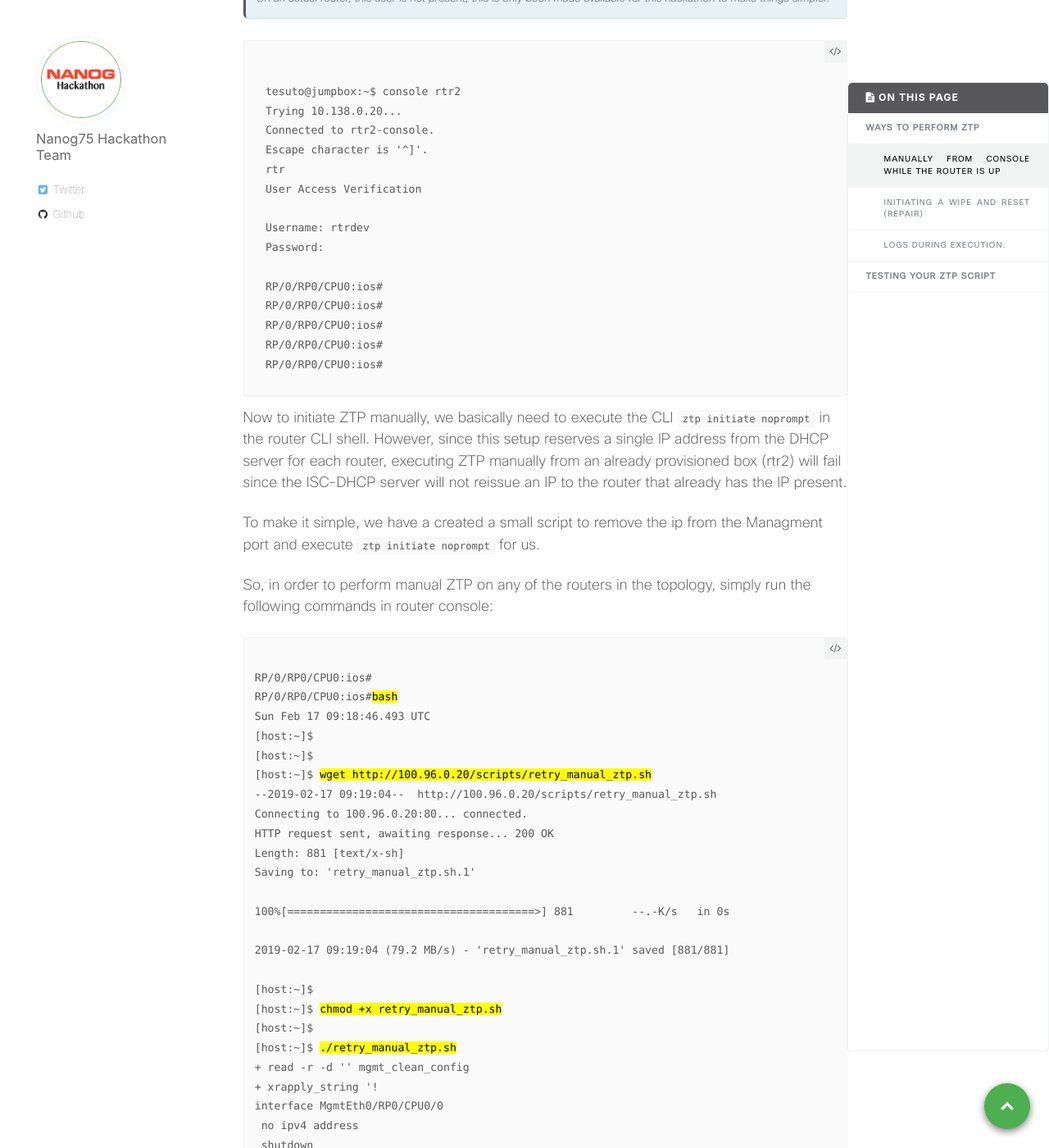
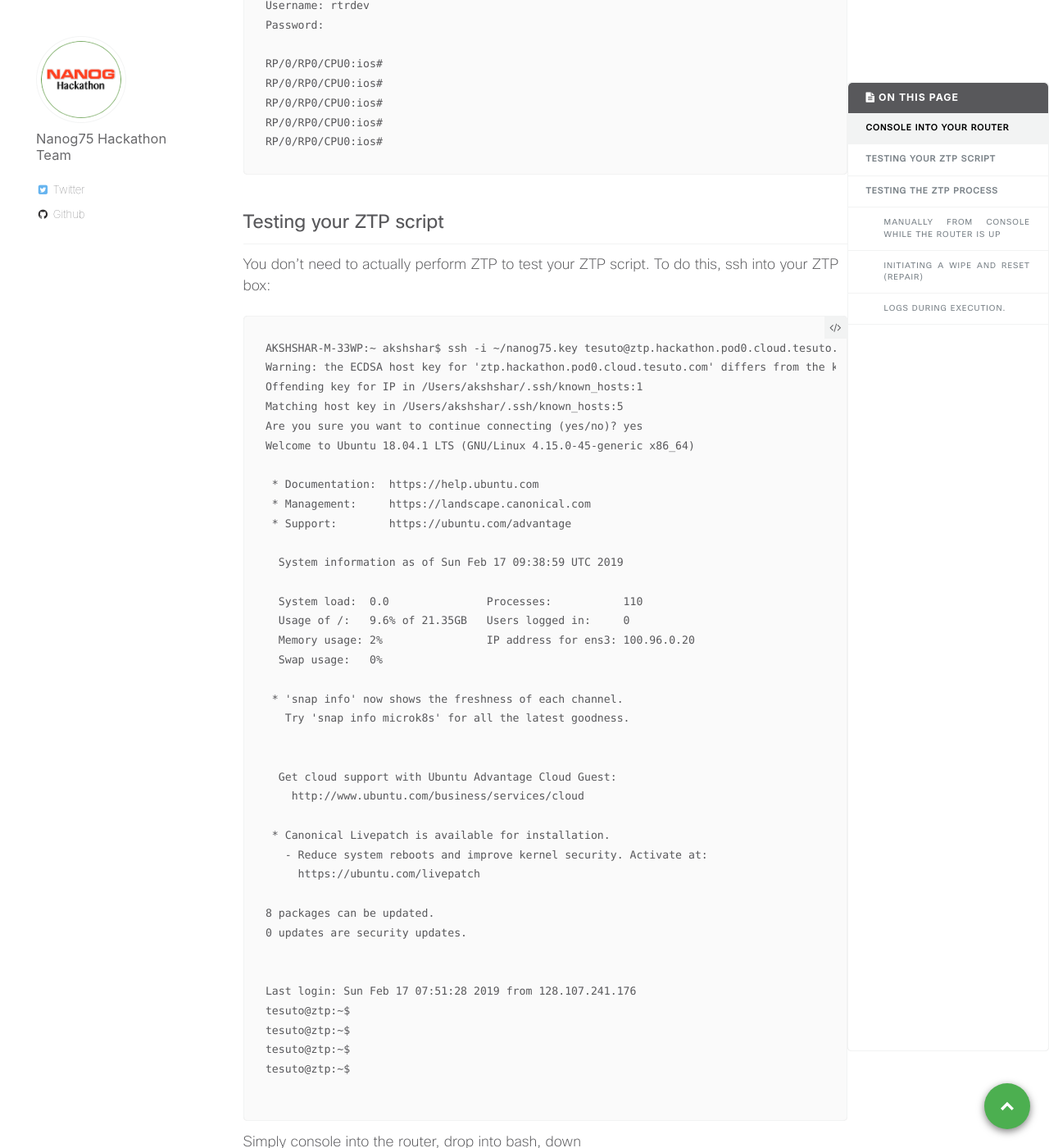
Before and after one commit to nanog75/hackathon, a Jekyll site: the page built from _day0/2019-02-17-step-2-performing-ztp.md, in a window 1280 px wide and 1400 px high, scrolled down 1475 px. Shown: the whole window at 82% size. Built offline with Jekyll 4.4.1, drawn with Linux system fonts in a browser that asks for light colours; some of the changed text lies outside the part shown.

Commit message:
Create 2019-02-17-step-2-performing-ztp.md

````diff
--- a/_day0/2019-02-17-step-2-performing-ztp.md
+++ b/_day0/2019-02-17-step-2-performing-ztp.md
@@ -16,17 +16,7 @@ tags:
 {% include toc %}
 {% include base_path %}
 
-## Ways to perform ZTP
-
-We have already seen that the DHCP server is set up to respond with the location of the script `ztp_ncclient.py` to router `rtr2` when it sends the appropriate ZTP request. So, let's perform
-ZTP for rtr2.
-
-There are two ways to perform ZTP on any router in the current topology:
-
-### Manually from console while the router is up
-
-
-To initiate ZTP on router rtr2 while it is still up, first connect to the console of router `rtr2`.
+## Console into your router
 
 To do this, first ssh to the Base Pod VM (assuming podx):
 
@@ -87,6 +77,72 @@ RP/0/RP0/CPU0:ios#
 RP/0/RP0/CPU0:ios#
 RP/0/RP0/CPU0:ios#
 ```
+
+
+
+
+## Testing your ZTP script
+
+You don't need to actually perform ZTP to test your ZTP script. To do this, ssh into your ZTP box:
+```
+AKSHSHAR-M-33WP:~ akshshar$ ssh -i ~/nanog75.key tesuto@ztp.hackathon.pod0.cloud.tesuto.com
+Warning: the ECDSA host key for 'ztp.hackathon.pod0.cloud.tesuto.com' differs from the key for the IP address '35.197.94.94'
+Offending key for IP in /Users/akshshar/.ssh/known_hosts:1
+Matching host key in /Users/akshshar/.ssh/known_hosts:5
+Are you sure you want to continue connecting (yes/no)? yes
+Welcome to Ubuntu 18.04.1 LTS (GNU/Linux 4.15.0-45-generic x86_64)
+
+ * Documentation:  https://help.ubuntu.com
+ * Management:     https://landscape.canonical.com
+ * Support:        https://ubuntu.com/advantage
+
+  System information as of Sun Feb 17 09:38:59 UTC 2019
+
+  System load:  0.0               Processes:           110
+  Usage of /:   9.6% of 21.35GB   Users logged in:     0
+  Memory usage: 2%                IP address for ens3: 100.96.0.20
+  Swap usage:   0%
+
+ * 'snap info' now shows the freshness of each channel.
+   Try 'snap info microk8s' for all the latest goodness.
+
+
+  Get cloud support with Ubuntu Advantage Cloud Guest:
+    http://www.ubuntu.com/business/services/cloud
+
+ * Canonical Livepatch is available for installation.
+   - Reduce system reboots and improve kernel security. Activate at:
+     https://ubuntu.com/livepatch
+
+8 packages can be updated.
+0 updates are security updates.
+
+
+Last login: Sun Feb 17 07:51:28 2019 from 128.107.241.176
+tesuto@ztp:~$
+tesuto@ztp:~$
+tesuto@ztp:~$
+tesuto@ztp:~$
+
+```
+
+Simply console into the router, drop into bash, down
+
+
+
+## Testing the ZTP process
+
+We have already seen that the DHCP server is set up to respond with the location of the script `ztp_ncclient.py` to router `rtr2` when it sends the appropriate ZTP request. So, let's perform
+ZTP for rtr2.
+
+There are two ways to perform ZTP on any router in the current topology:
+
+### Manually from console while the router is up
+
+
+To initiate ZTP on router rtr2 while it is still up, first connect to the console of router `rtr2`.
+
+
 
 Now to initiate ZTP manually, we basically need to execute the CLI `ztp initiate noprompt` in the router CLI shell.
 However, since this setup reserves a single IP address from the DHCP server for each router, executing ZTP manually from an already provisioned box (rtr2) will fail since the ISC-DHCP server will not reissue an IP to the router that already has the IP present.
@@ -207,9 +263,4 @@ This process is equivalent to provisioning a fresh router without config in your
 
 ### Logs During Execution.
 
-When ZXT
-
-
-## Testing your ZTP script
-
-While the above two techniques will perform the ZTP process on rtr2 - remember it involves DHCP requests, download, execution
+When ZTP is executing, to view the ongoing logs, console into the router, drop into `bash` and do a `tail -f` on `/var/log/ztp.log`
````
